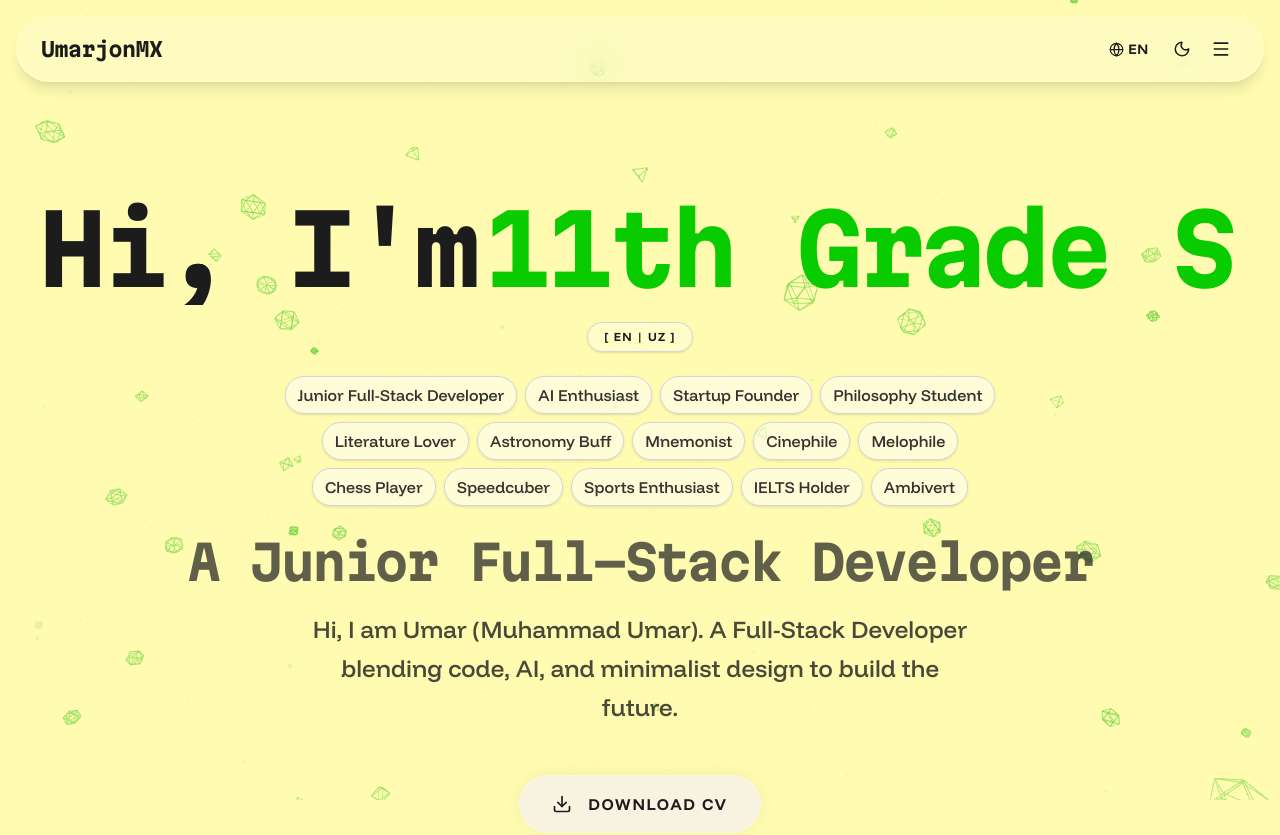
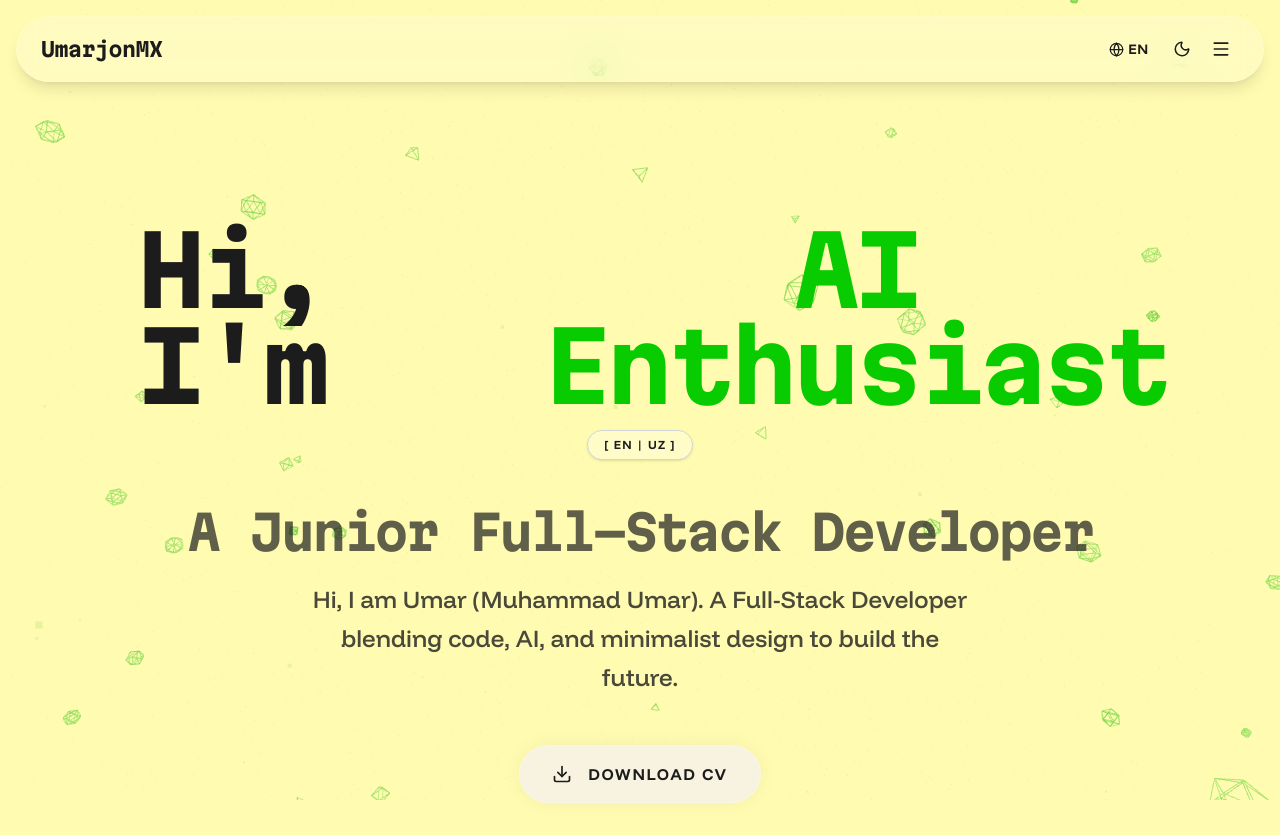
Before and after one commit to UmarjonMX/portfolio, a React (Vite) app: page / in a window 1280 px wide. Shown: the top 835 px of the page. Built offline with nearby package versions, Linux system fonts and the light colour scheme.

Commit message:
Typewriter effekti 2 tilda sozladi (Uzbek/English)

```diff
--- a/src/components/Hero.jsx
+++ b/src/components/Hero.jsx
@@ -5,13 +5,9 @@ import { Download } from 'lucide-react';
 export default function Hero() {
   const { t, lang: language, toggleLanguage } = useLanguage();
 
-  const uzBio = ["Junior Full-Stack Dasturchi", "AI Ixlosmandi", "Startap Asoschisi", "Falsafa Qiziquvchisi", "Adabiyot Shaydosi", "Astronomiya Havaskori", "Mnemonist", "Kino Ishqibozi", "Musiqa Shaydosi", "Shaxmatchi", "Spidkuber", "Sport Ixlosmandi", "IELTS Sohibi", "Ambivert"];
-  const enBio = ["Junior Full-Stack Developer", "AI Enthusiast", "Startup Founder", "Philosophy Student", "Literature Lover", "Astronomy Buff", "Mnemonist", "Cinephile", "Melophile", "Chess Player", "Speedcuber", "Sports Enthusiast", "IELTS Holder", "Ambivert"];
-  const currentBio = language === 'uz' ? uzBio : enBio;
-
-  const typewriterWordsUz = ["UmarjonMX", "Dasturchi", "11-sinf o'quvchisi", "IELTS nomzodi", "Innovator"];
-  const typewriterWordsEn = ["UmarjonMX", "Developer", "11th Grade Student", "IELTS Candidate", "Innovator"];
-  const currentWords = language === 'en' ? typewriterWordsEn : typewriterWordsUz;
+  const wordsUz = ["Junior Full-Stack Dasturchi", "AI Ixlosmandi", "Startap Asoschisi", "Falsafa Qiziquvchisi", "Adabiyot Shaydosi", "Astronomiya Havaskori", "Mnemonist", "Kino Ishqibozi", "Musiqa Shaydosi", "Shaxmatchi", "Spidkuber", "Sport Ixlosmandi", "IELTS Sohibi", "Ambivert"];
+  const wordsEn = ["Junior Full-Stack Developer", "AI Enthusiast", "Startup Founder", "Philosophy Student", "Literature Lover", "Astronomy Buff", "Mnemonist", "Cinephile", "Melophile", "Chess Player", "Speedcuber", "Sports Enthusiast", "IELTS Holder", "Ambivert"];
+  const currentWords = language === 'en' ? wordsEn : wordsUz;
 
   const [currentWordIndex, setCurrentWordIndex] = useState(0);
   const [currentText, setCurrentText] = useState('');
@@ -56,7 +52,7 @@ export default function Hero() {
 
         {/* Greeting Header */}
         <h1 className="text-5xl sm:text-7xl lg:text-8xl font-bold tracking-tighter mb-4 text-primary-text dark:text-primary-text-dark flex flex-col items-center md:flex-row md:justify-center gap-2 opacity-0 animate-fadeInUp delay-100">
-          <span>{language === 'uz' ? 'Salom, men' : "Hi, I'm"}</span>
+          <span>{language === 'en' ? "Hi, I'm " : "Salom, men "}</span>
           <span className="text-accent flex items-center min-h-[1.2em]">
             {currentText}
             <span className="inline-block border-r-4 border-accent h-[70%] sm:h-[80%] animate-pulse ml-1 translate-y-[10%]"></span>
@@ -72,16 +68,6 @@ export default function Hero() {
             {language === 'uz' ? '[ UZ | EN ]' : '[ EN | UZ ]'}
           </button>
 
-          <div className="flex flex-wrap gap-2 mt-2 justify-center md:justify-center w-full">
-            {currentBio.map((item, idx) => (
-              <span
-                key={idx}
-                className="px-3 py-1.5 rounded-full border border-gray-300 dark:border-gray-700 bg-white/50 dark:bg-black/50 backdrop-blur-sm text-sm md:text-base font-funnel font-medium text-primary-text/90 dark:text-primary-text-dark/90 text-center shadow-sm"
-              >
-                {item}
-              </span>
-            ))}
-          </div>
         </div>
 
         <h2 className="text-3xl sm:text-4xl lg:text-5xl font-bold tracking-tighter mb-6 text-primary-text/70 dark:text-primary-text-dark/70 opacity-0 animate-fadeInUp delay-300">
```
